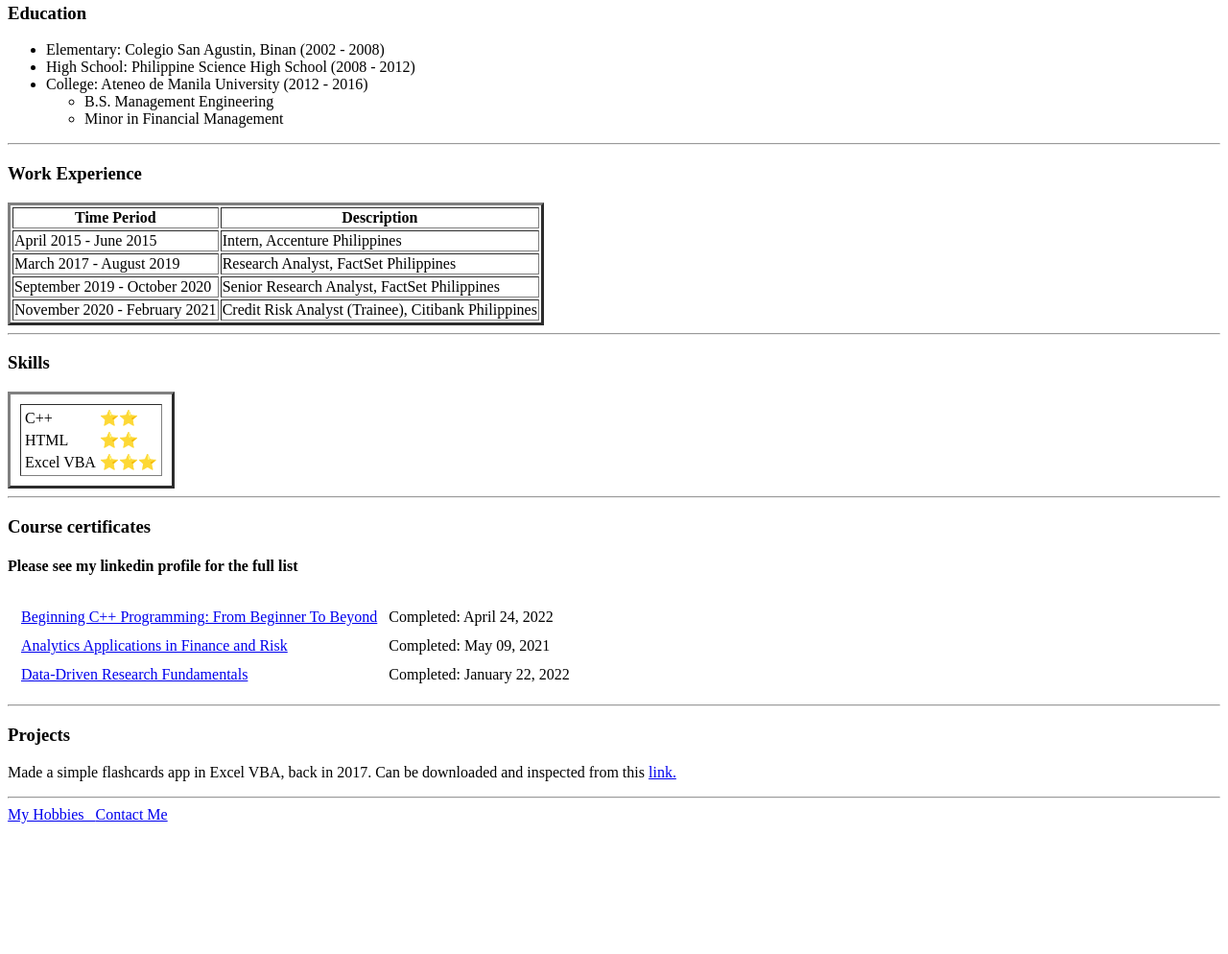
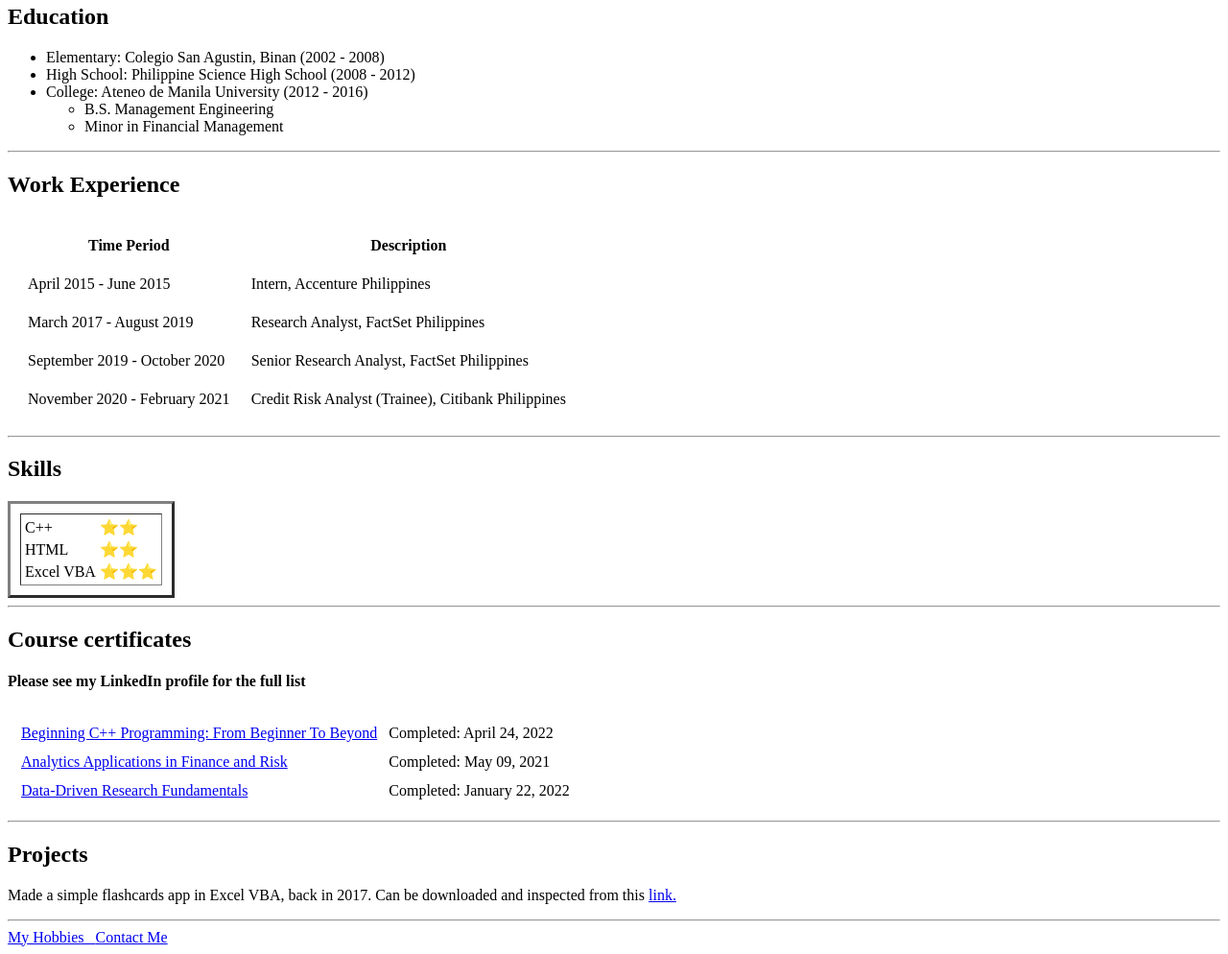
Before and after one commit to DreamlessBallpen/cv, a plain HTML site: page index.html in a window 1280 px wide. Shown: the part 310-1304 px from the top of the page at 96% size. Before the commit the page ends 1176 px from the top, so only its background shows below. Drawn offline with Linux system fonts and the light colour scheme.

Commit message:
Updated index.html
- Removed the border in the table for work experience
- Made the header text a bit larger for the subsections

```diff
--- a/index.html
+++ b/index.html
@@ -28,7 +28,7 @@
   </center>
 
   <hr />
-  <h3> Education </h3>
+  <h2> Education </h2>
   <ul>
     <li> Elementary: Colegio San Agustin, Binan (2002 - 2008) </li>
     <li> High School: Philippine Science High School (2008 - 2012)</li>
@@ -39,8 +39,8 @@
     </ul>
   </ul>
   <hr />
-  <h3> Work Experience </h3>
-  <table border="3">
+  <h2> Work Experience </h2>
+  <table cellspacing="20">
     <thead>
       <tr>
         <th> Time Period </th>
@@ -69,7 +69,7 @@
     </tfoot>
   </table>
   <hr />
-  <h3> Skills </h3>
+  <h2> Skills </h2>
   <!-- Doing the challenge -->
   <table border="3" cellspacing="10">
     <tr>
@@ -92,8 +92,8 @@
     </tr>
   </table>
   <hr />
-  <h3> Course certificates </h3>
-  <h4> Please see my linkedin profile for the full list </h4>
+  <h2> Course certificates </h2>
+  <h4> Please see my LinkedIn profile for the full list </h4>
   <table>
     <tr>
       <td>
@@ -115,7 +115,7 @@
     </tr>
   </table>
   <hr/>
-  <h3> Projects </h3>
+  <h2> Projects </h2>
   <p> Made a simple flashcards app in Excel VBA, back in 2017. Can be downloaded and inspected from this <a href="https://docs.google.com/spreadsheets/d/1KX9TAj8JZwZbHIr0Lto3EEl8IETqKThT/edit?usp=sharing&ouid=104899542348845100865&rtpof=true&sd=true" target="_blank">link.</a> </p>
   <hr/>
   <a href="hobbies.html" target="_blank"> My Hobbies &nbsp; </a>
```
